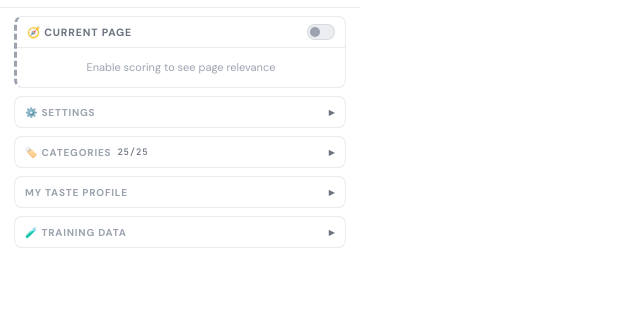
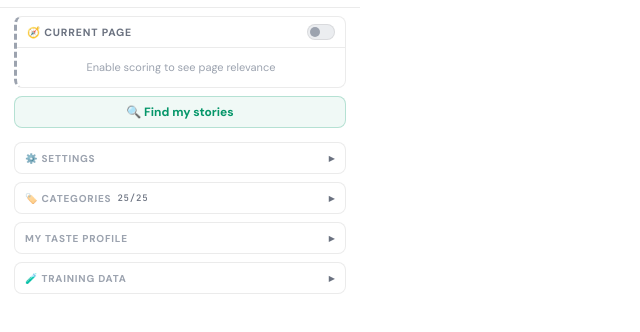
Before and after one commit to shreyaskarnik/Sift, a website with bundled scripts: page chrome-extension/public/popup.html in a window 1280 px wide. Shown: the part 34-366 px from the top of the page, without its empty margins (0-640 px from the left). Built offline with nearby package versions, Linux system fonts and the light colour scheme; some packages are replaced by stand-ins of ours; no server answers.

Commit message:
feat(agent): add 'Find my stories' link in popup taste fold
Co-Authored-By: Claude Opus 4.6 <noreply@anthropic.com>

```diff
--- a/chrome-extension/public/popup.css
+++ b/chrome-extension/public/popup.css
@@ -211,6 +211,30 @@ body {
   gap: 0;
   margin: 0;
   font-size: 0;
+}
+
+/* ── Agent Button ── */
+
+.agent-btn {
+  display: block;
+  text-align: center;
+  padding: 7px 0;
+  margin-bottom: 6px;
+  border: 1px solid color-mix(in srgb, var(--accent) 25%, transparent);
+  border-radius: var(--radius);
+  background: color-mix(in srgb, var(--accent) 6%, transparent);
+  color: var(--accent);
+  font-size: 12px;
+  font-weight: 600;
+  font-family: inherit;
+  text-decoration: none;
+  cursor: pointer;
+  transition: background 0.15s, border-color 0.15s;
+}
+
+.agent-btn:hover {
+  background: color-mix(in srgb, var(--accent) 12%, transparent);
+  border-color: color-mix(in srgb, var(--accent) 40%, transparent);
 }
 
 /* ── Folds ── */
--- a/chrome-extension/public/popup.html
+++ b/chrome-extension/public/popup.html
@@ -39,6 +39,8 @@
         <div class="page-score-explain" id="page-score-explain" style="display:none"></div>
       </div>
     </div>
+
+    <a href="#" class="agent-btn" id="agent-link">🔍 Find my stories</a>
 
     <details class="fold fold-settings">
       <summary>⚙️ Settings</summary>
--- a/chrome-extension/src/popup/popup.ts
+++ b/chrome-extension/src/popup/popup.ts
@@ -517,6 +517,12 @@ async function init() {
     chrome.tabs.create({ url: chrome.runtime.getURL("labels.html") });
   });
 
+  const agentLink = document.getElementById("agent-link");
+  agentLink?.addEventListener("click", (e) => {
+    e.preventDefault();
+    chrome.tabs.create({ url: chrome.runtime.getURL("agent.html") });
+  });
+
   // Auto-compute on first fold open if no cached data or stale
   const tasteFold = document.querySelector(".fold-taste") as HTMLDetailsElement;
   tasteFold.addEventListener("toggle", () => {
```
